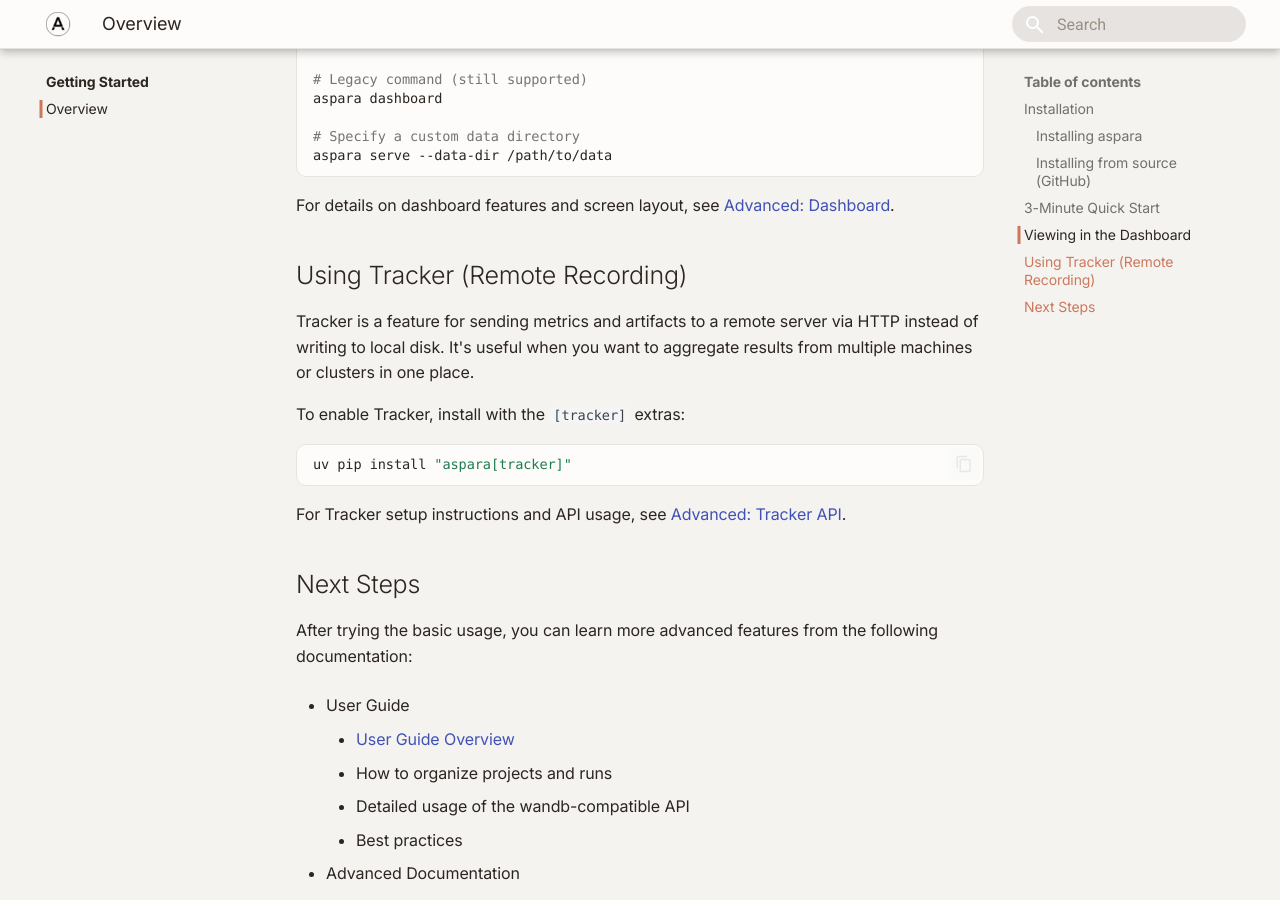
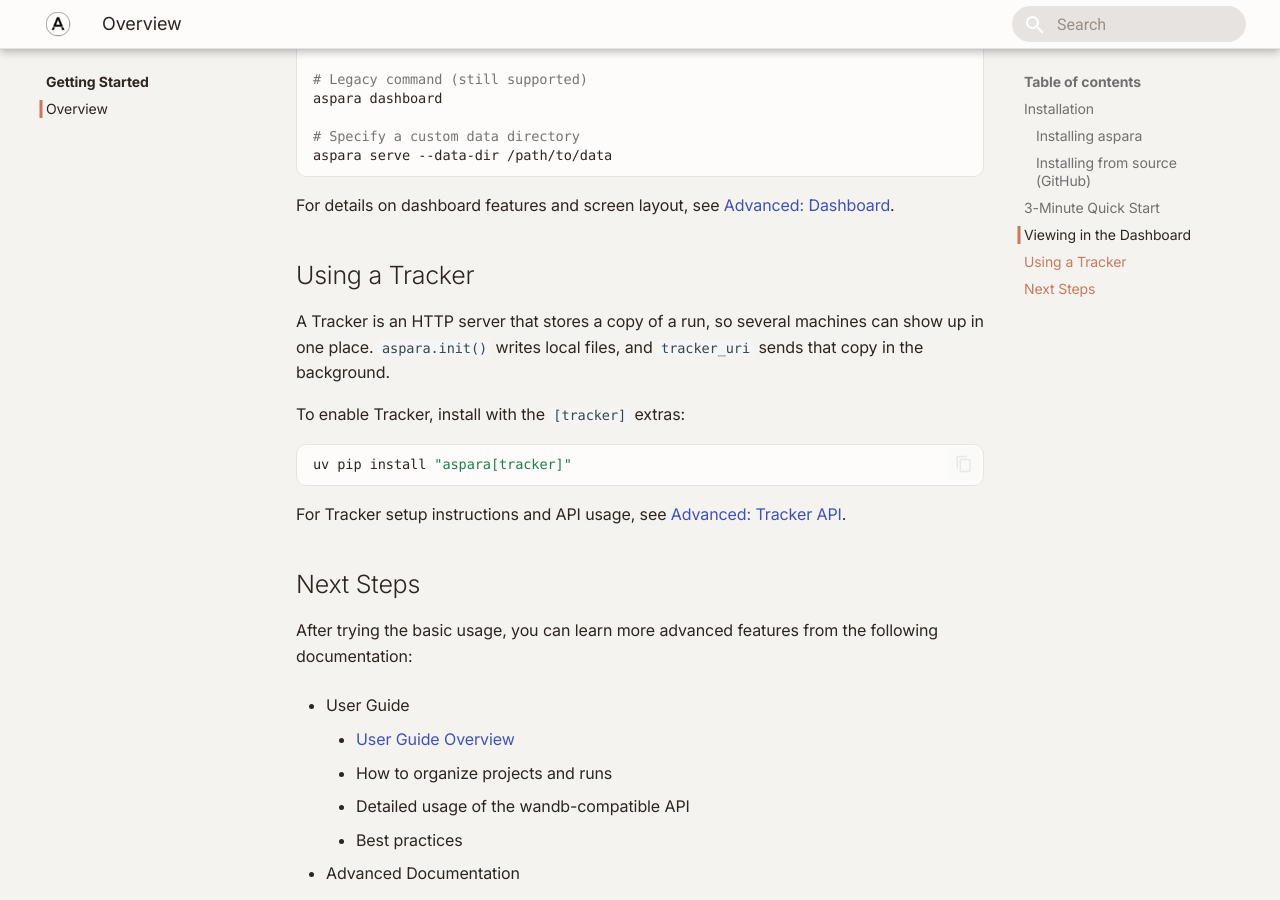
Before and after one commit to prednext/aspara, an MkDocs documentation site: the page built from docs/getting-started.md, in a window 1280 px wide and 900 px high, scrolled down 2854 px. Built offline with MkDocs 1.6.1 and Material for MkDocs 9.7.7, drawn with Linux system fonts in a browser that asks for light colours; some of the changed text lies outside the part shown.

Commit message:
docs: drop the local-versus-remote wording
The Tracker stores a copy of a local run. The old page name and the sentences that skipped local files described a mode that no longer exists.

Co-authored-by: Cursor <cursoragent@cursor.com>

```diff
--- a/docs/getting-started.md
+++ b/docs/getting-started.md
@@ -3,7 +3,7 @@
 This guide explains how to start tracking machine learning experiments with aspara.
 It covers installation, a minimal code example, and how to launch the dashboard.
 
-If you want to understand the overall structure and terminology of Aspara (such as Tracker, local vs remote tracking modes), please also refer to [Core Concepts](user-guide/concepts.md).
+If you want to understand the overall structure and terminology of Aspara (such as runs, projects, and Tracker), please also refer to [Core Concepts](user-guide/concepts.md).
 
 ## Installation
 
@@ -123,10 +123,9 @@ aspara serve --data-dir /path/to/data
 
 For details on dashboard features and screen layout, see [Advanced: Dashboard](./advanced/dashboard.md).
 
-## Using Tracker (Remote Recording)
+## Using a Tracker
 
-Tracker is a feature for sending metrics and artifacts to a remote server via HTTP instead of writing to local disk.
-It's useful when you want to aggregate results from multiple machines or clusters in one place.
+A Tracker is an HTTP server that stores a copy of a run, so several machines can show up in one place. `aspara.init()` writes local files, and `tracker_uri` sends that copy in the background.
 
 To enable Tracker, install with the `[tracker]` extras:
 
--- a/mkdocs.yml
+++ b/mkdocs.yml
@@ -70,7 +70,7 @@ nav:
     - Troubleshooting: user-guide/troubleshooting.md
   - Advanced:
     - Configuration: advanced/configuration.md
-    - Local files and a Tracker copy: advanced/local-vs-remote.md
+    - Local files and a Tracker copy: advanced/local-files-and-tracker-copy.md
     - Storage: advanced/storage.md
     - Dashboard: advanced/dashboard.md
     - Tracker API: advanced/tracker-api.md
```
Also changed, not shown: docs/api/tracker.md (+1 -1 lines), docs/user-guide/basics.md (+1 -1 lines), docs/user-guide/concepts.md (+2 -2 lines), docs/user-guide/troubleshooting.md (+1 -1 lines), docs/advanced/local-files-and-tracker-copy.md (renamed from docs/advanced/local-vs-remote.md).
